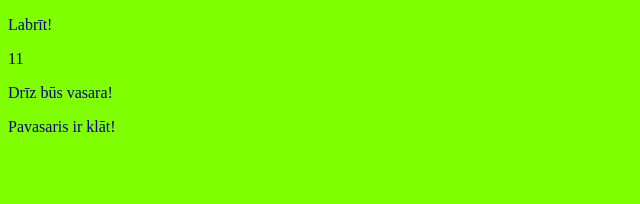
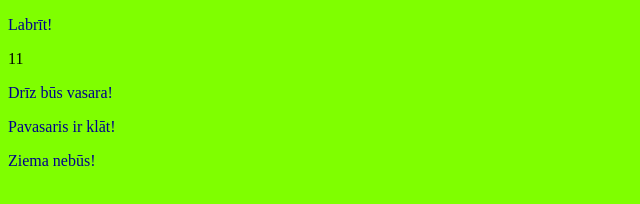
Before and after one commit to ZMGnv/Git_Github_apm, a plain HTML site: page index.html in a window 1280 px wide. Shown: the whole page, without its empty margins (0-640 px from the left). Drawn offline with Linux system fonts and the light colour scheme.

Commit message:
Vēl viens papilinājums!

```diff
--- a/index.html
+++ b/index.html
@@ -10,5 +10,6 @@
     <body>
         <p>Drīz būs vasara!</p>
         <p>Pavasaris ir klāt!</p>
+        <p>Ziema nebūs!</p>
     </body>
 </html>
```
